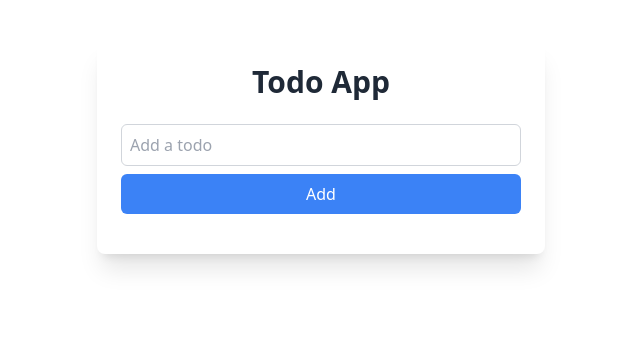
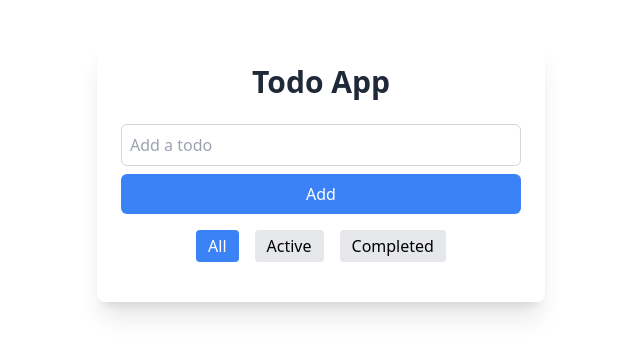
Before and after one commit to aimaduddin/react-todo-app, a React (Create React App) app: page / in a window 1280 px wide. Shown: the top 356 px of the page, without its empty margins (319-959 px from the left). Built offline with nearby package versions, Linux system fonts and the light colour scheme.

Commit message:
Add filtering functionality to todo app

```diff
--- a/src/App.js
+++ b/src/App.js
@@ -1,19 +1,16 @@
 import React, { useState, useEffect } from 'react';
 import TodoForm from './components/TodoForm';
 import TodoList from './components/TodoList';
+import TodoFilter from './components/TodoFilter';
 
 function App() {
-  // Initialize todos state with data from localStorage
   const [todos, setTodos] = useState(() => {
     const savedTodos = localStorage.getItem('todos');
-    if (savedTodos) {
-      return JSON.parse(savedTodos);
-    } else {
-      return [];
-    }
+    return savedTodos ? JSON.parse(savedTodos) : [];
   });
 
-  // Update localStorage whenever todos change
+  const [filter, setFilter] = useState('All');
+
   useEffect(() => {
     localStorage.setItem('todos', JSON.stringify(todos));
   }, [todos]);
@@ -34,11 +31,18 @@ function App() {
     setTodos(todos.filter(todo => todo.id !== id));
   };
 
+  const filteredTodos = todos.filter(todo => {
+    if (filter === 'Active') return !todo.completed;
+    if (filter === 'Completed') return todo.completed;
+    return true;
+  });
+
   return (
     <div className="max-w-md mx-auto mt-10 p-6 bg-white rounded-lg shadow-xl">
       <h1 className="text-3xl font-bold mb-6 text-center text-gray-800">Todo App</h1>
       <TodoForm addTodo={addTodo} />
-      <TodoList todos={todos} toggleTodo={toggleTodo} deleteTodo={deleteTodo} />
+      <TodoFilter filter={filter} setFilter={setFilter} />
+      <TodoList todos={filteredTodos} toggleTodo={toggleTodo} deleteTodo={deleteTodo} />
     </div>
   );
 }
--- /dev/null
+++ b/src/components/TodoFilter.js
@@ -0,0 +1,19 @@
+import React from 'react';
+
+function TodoFilter({ filter, setFilter }) {
+  return (
+    <div className="flex justify-center space-x-4 my-4">
+      {['All', 'Active', 'Completed'].map((status) => (
+        <button
+          key={status}
+          onClick={() => setFilter(status)}
+          className={`px-3 py-1 rounded ${filter === status ? 'bg-blue-500 text-white' : 'bg-gray-200'}`}
+        >
+          {status}
+        </button>
+      ))}
+    </div>
+  );
+}
+
+export default TodoFilter;
```
